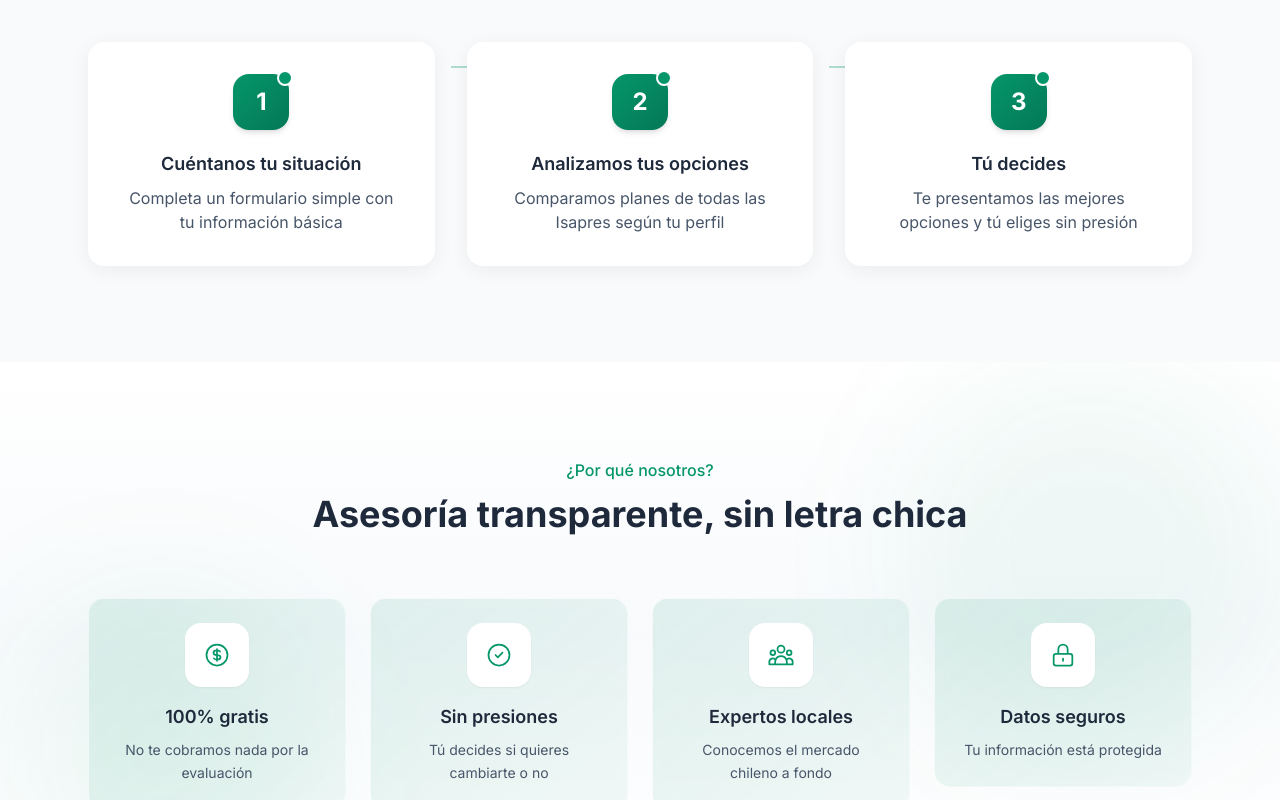
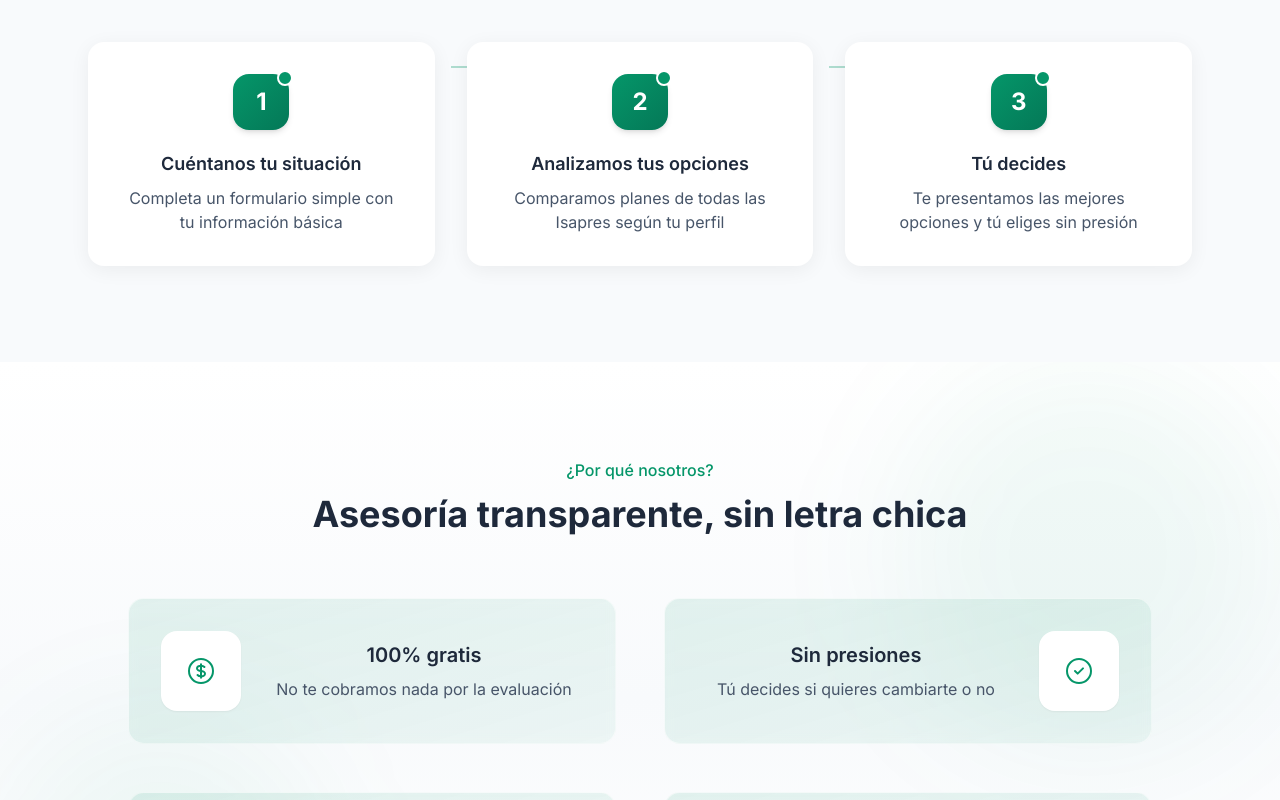
Before and after one commit to SergioLV/tadi, a Next.js app: page / in a window 1280 px wide. Shown: the part 2000-2800 px from the top of the page. Built offline with nearby package versions, Linux system fonts and the light colour scheme.

Commit message:
final touches'

```diff
--- a/src/app/page.tsx
+++ b/src/app/page.tsx
@@ -218,11 +218,11 @@ export default function Home() {
             </header>
           </FadeSection>
 
-          <div className="grid sm:grid-cols-2 lg:grid-cols-4 gap-6">
+          <div className="grid sm:grid-cols-2 gap-8 sm:gap-12 max-w-5xl mx-auto">
             {[
               {
                 icon: (
-                  <svg className="w-7 h-7" fill="none" stroke="currentColor" viewBox="0 0 24 24">
+                  <svg className="w-8 h-8" fill="none" stroke="currentColor" viewBox="0 0 24 24">
                     <path strokeLinecap="round" strokeLinejoin="round" strokeWidth={1.5} d="M12 8c-1.657 0-3 .895-3 2s1.343 2 3 2 3 .895 3 2-1.343 2-3 2m0-8c1.11 0 2.08.402 2.599 1M12 8V7m0 1v8m0 0v1m0-1c-1.11 0-2.08-.402-2.599-1M21 12a9 9 0 11-18 0 9 9 0 0118 0z" />
                   </svg>
                 ),
@@ -232,7 +232,7 @@ export default function Home() {
               },
               {
                 icon: (
-                  <svg className="w-7 h-7" fill="none" stroke="currentColor" viewBox="0 0 24 24">
+                  <svg className="w-8 h-8" fill="none" stroke="currentColor" viewBox="0 0 24 24">
                     <path strokeLinecap="round" strokeLinejoin="round" strokeWidth={1.5} d="M9 12l2 2 4-4m6 2a9 9 0 11-18 0 9 9 0 0118 0z" />
                   </svg>
                 ),
@@ -242,7 +242,7 @@ export default function Home() {
               },
               {
                 icon: (
-                  <svg className="w-7 h-7" fill="none" stroke="currentColor" viewBox="0 0 24 24">
+                  <svg className="w-8 h-8" fill="none" stroke="currentColor" viewBox="0 0 24 24">
                     <path strokeLinecap="round" strokeLinejoin="round" strokeWidth={1.5} d="M17 20h5v-2a3 3 0 00-5.356-1.857M17 20H7m10 0v-2c0-.656-.126-1.283-.356-1.857M7 20H2v-2a3 3 0 015.356-1.857M7 20v-2c0-.656.126-1.283.356-1.857m0 0a5.002 5.002 0 019.288 0M15 7a3 3 0 11-6 0 3 3 0 016 0zm6 3a2 2 0 11-4 0 2 2 0 014 0zM7 10a2 2 0 11-4 0 2 2 0 014 0z" />
                   </svg>
                 ),
@@ -252,7 +252,7 @@ export default function Home() {
               },
               {
                 icon: (
-                  <svg className="w-7 h-7" fill="none" stroke="currentColor" viewBox="0 0 24 24">
+                  <svg className="w-8 h-8" fill="none" stroke="currentColor" viewBox="0 0 24 24">
                     <path strokeLinecap="round" strokeLinejoin="round" strokeWidth={1.5} d="M12 15v2m-6 4h12a2 2 0 002-2v-6a2 2 0 00-2-2H6a2 2 0 00-2 2v6a2 2 0 002 2zm10-10V7a4 4 0 00-8 0v4h8z" />
                   </svg>
                 ),
@@ -263,12 +263,21 @@ export default function Home() {
             ].map((item, i) => (
               <FadeSection key={i} delay={i * 80}>
                 <article className="group">
-                  <div className={`bg-gradient-to-br ${item.color} backdrop-blur-sm rounded-2xl p-6 h-full text-center transition-all duration-300 hover:scale-105 hover:shadow-soft border border-white/50`}>
-                    <div className="w-16 h-16 bg-white rounded-2xl flex items-center justify-center mx-auto mb-4 text-accent shadow-sm group-hover:shadow-md transition-shadow">
+                  <div className={`bg-gradient-to-br ${item.color} backdrop-blur-sm rounded-2xl p-6 sm:p-8 transition-all duration-300 hover:scale-105 hover:shadow-soft border border-white/50 ${
+                    i % 2 === 0 ? 'sm:flex sm:flex-row sm:items-center sm:text-left' : 'sm:flex sm:flex-row-reverse sm:items-center sm:text-right'
+                  }`}>
+                    {/* Icon */}
+                    <div className={`w-16 h-16 sm:w-20 sm:h-20 bg-white rounded-2xl flex items-center justify-center text-accent shadow-sm group-hover:shadow-md transition-shadow flex-shrink-0 ${
+                      i % 2 === 0 ? 'mx-auto sm:mx-0 sm:mr-6 mb-4 sm:mb-0' : 'mx-auto sm:mx-0 sm:ml-6 mb-4 sm:mb-0'
+                    }`}>
                       {item.icon}
                     </div>
-                    <h3 className="font-semibold text-text-dark mb-2 text-lg">{item.title}</h3>
-                    <p className="text-text-medium text-sm leading-relaxed">{item.desc}</p>
+
+                    {/* Content */}
+                    <div className="text-center sm:text-inherit flex-1">
+                      <h3 className="font-semibold text-text-dark mb-2 text-lg sm:text-xl">{item.title}</h3>
+                      <p className="text-text-medium text-sm sm:text-base leading-relaxed">{item.desc}</p>
+                    </div>
                   </div>
                 </article>
               </FadeSection>
@@ -291,14 +300,14 @@ export default function Home() {
           </FadeSection>
 
           <FadeSection delay={100}>
-            <div className="grid grid-cols-2 sm:grid-cols-3 lg:grid-cols-6 gap-4 sm:gap-6 mb-12">
+            <div className="grid grid-cols-2 sm:grid-cols-3 lg:grid-cols-6 gap-4 sm:gap-6">
               {[
                 { name: 'Banmédica', logo: '/logos/banmedica.png' },
                 { name: 'Colmena', logo: '/logos/colmena.png' },
-                { name: 'Cruz Blanca', logo: '/logos/cruzblanca.png' },
+                { name: 'Cruz Blanca', logo: '/logos/cruz_blanca.webp' },
                 { name: 'Consalud', logo: '/logos/consalud.png' },
-                { name: 'Vida Tres', logo: '/logos/vidatres.png' },
-                { name: 'Nueva Masvida', logo: '/logos/nuevamasvida.png' },
+                { name: 'Vida Tres', logo: '/logos/vida_tres.png' },
+                { name: 'Nueva Masvida', logo: '/logos/nueva_mas_vida.png' },
               ].map((isapre) => (
                 <div
                   key={isapre.name}
@@ -307,33 +316,11 @@ export default function Home() {
                   <img
                     src={isapre.logo}
                     alt={`Logo ${isapre.name}`}
-                    className="max-h-10 sm:max-h-12 w-auto object-contain grayscale hover:grayscale-0 transition-all"
+                    className="max-h-10 sm:max-h-12 w-auto object-contain transition-all hover:scale-110"
                     loading="lazy"
                   />
                 </div>
               ))}
-            </div>
-          </FadeSection>
-
-          {/* Superintendencia de Salud */}
-          <FadeSection delay={200}>
-            <div className="border-t border-bg-gray pt-10">
-              <div className="flex flex-col sm:flex-row items-center justify-center gap-4 sm:gap-6">
-                <img
-                  src="/logos/superintendencia-salud.png"
-                  alt="Superintendencia de Salud de Chile"
-                  className="h-12 sm:h-16 w-auto object-contain"
-                  loading="lazy"
-                />
-                <div className="text-center sm:text-left">
-                  <p className="text-text-medium text-sm">
-                    Información basada en datos de la
-                  </p>
-                  <p className="text-text-dark font-semibold">
-                    Superintendencia de Salud de Chile
-                  </p>
-                </div>
-              </div>
             </div>
           </FadeSection>
         </div>
--- a/src/components/Footer.tsx
+++ b/src/components/Footer.tsx
@@ -84,18 +84,10 @@ export default function Footer() {
           </address>
         </div>
 
-        <div className="border-t border-white/10 pt-8 flex flex-col sm:flex-row justify-between items-center gap-4">
-          <p className="text-white/40 text-xs text-center sm:text-left">
+        <div className="border-t border-white/10 pt-8">
+          <p className="text-white/40 text-xs text-center">
             © {new Date().getFullYear()} Elige un Plan. Todos los derechos reservados.
           </p>
-          <div className="flex items-center gap-3">
-            <img
-              src="/logos/superintendencia-salud-white.png"
-              alt="Superintendencia de Salud"
-              className="h-8 w-auto opacity-60"
-              loading="lazy"
-            />
-          </div>
         </div>
       </div>
     </footer>
--- a/src/components/Header.tsx
+++ b/src/components/Header.tsx
@@ -16,8 +16,8 @@ export default function Header() {
     <header className={`fixed top-0 left-0 right-0 z-50 transition-all duration-300 ${scrolled ? 'bg-white shadow-soft' : 'bg-white/80 backdrop-blur-md'}`}>
       <nav className="max-w-6xl mx-auto px-5 sm:px-6" aria-label="Navegación principal">
         <div className="flex justify-between h-16 sm:h-20 items-center">
-          <a href="#inicio" className="text-xl sm:text-2xl font-bold text-primary">
-            Elige un <span className="text-accent">Plan</span>
+          <a href="#inicio" className="text-xl sm:text-2xl font-bold text-text-dark">
+            Elige un <span className="text-primary">Plan</span>
           </a>
 
           <a
--- a/src/components/IsapreCarousel.tsx
+++ b/src/components/IsapreCarousel.tsx
@@ -26,7 +26,7 @@ export default function IsapreCarousel() {
                 <img
                   src={isapre.logo}
                   alt={`Logo ${isapre.name}`}
-                  className="max-h-8 sm:max-h-10 w-auto object-contain grayscale opacity-70 hover:grayscale-0 hover:opacity-100 transition-all"
+                  className="max-h-8 sm:max-h-10 w-auto object-contain transition-all hover:scale-110"
                   loading="lazy"
                 />
               </div>
@@ -42,7 +42,7 @@ export default function IsapreCarousel() {
                 <img
                   src={isapre.logo}
                   alt={`Logo ${isapre.name}`}
-                  className="max-h-8 sm:max-h-10 w-auto object-contain grayscale opacity-70 hover:grayscale-0 hover:opacity-100 transition-all"
+                  className="max-h-8 sm:max-h-10 w-auto object-contain transition-all hover:scale-110"
                   loading="lazy"
                 />
               </div>
```
